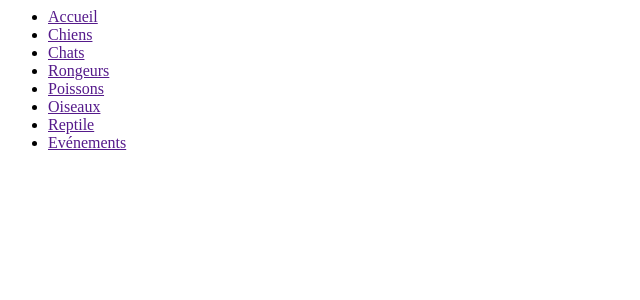
After one commit to anthony0467/Sf_petShop, a PHP site: template templates/layout/_menu.html.twig in a window 1280 px wide. The commit adds this page. Shown: the top 300 px of the page, without its empty margins (0-640 px from the left). Run offline with PHP 8.4, Linux system fonts and the light colour scheme; the template is opened without the code that fills it, so the values that code supplies are empty; some libraries are stand-ins or nearby versions.

Commit message:
creation menu

```diff
--- a/templates/home/index.html.twig
+++ b/templates/home/index.html.twig
@@ -1,6 +1,6 @@
 {% extends 'base.html.twig' %}
 
-{% block title %}Hello HomeController!{% endblock %}
+{% block title %}World of Pets - Accueil{% endblock %}
 
 {% block body %}
  <h1>Bienvenue</h1>
--- /dev/null
+++ b/templates/layout/_menu.html.twig
@@ -0,0 +1,33 @@
+<ul>
+    <li>
+        <a href="">Accueil</a>
+    </li>
+
+    <li>
+        <a href="">Chiens</a>
+    </li>
+
+    <li>
+        <a href="">Chats</a>
+    </li>
+
+    <li>
+        <a href="">Rongeurs</a>
+    </li>
+
+    <li>
+        <a href="">Poissons</a>
+    </li>
+
+    <li>
+        <a href="">Oiseaux</a>
+    </li>
+
+    <li>
+        <a href="">Reptile</a>
+    </li>
+
+    <li>
+        <a href="">Evénements</a>
+    </li>
+</ul>
--- a/templates/security/login.html.twig
+++ b/templates/security/login.html.twig
@@ -10,7 +10,7 @@
 
     {% if app.user %}
         <div class="mb-3">
-            You are logged in as {{ app.user.userIdentifier }}, <a href="{{ path('app_logout') }}">Logout</a>
+            Vous êtes connecté {{ app.user.userIdentifier }}, <a href="{{ path('app_logout') }}">Déconnexion</a>
         </div>
     {% endif %}
 
```
Also changed, not shown: templates/base.html.twig (+11 -2 lines), templates/layout/_navbar.html.twig (added, +16 -0 lines), 1 other file.
